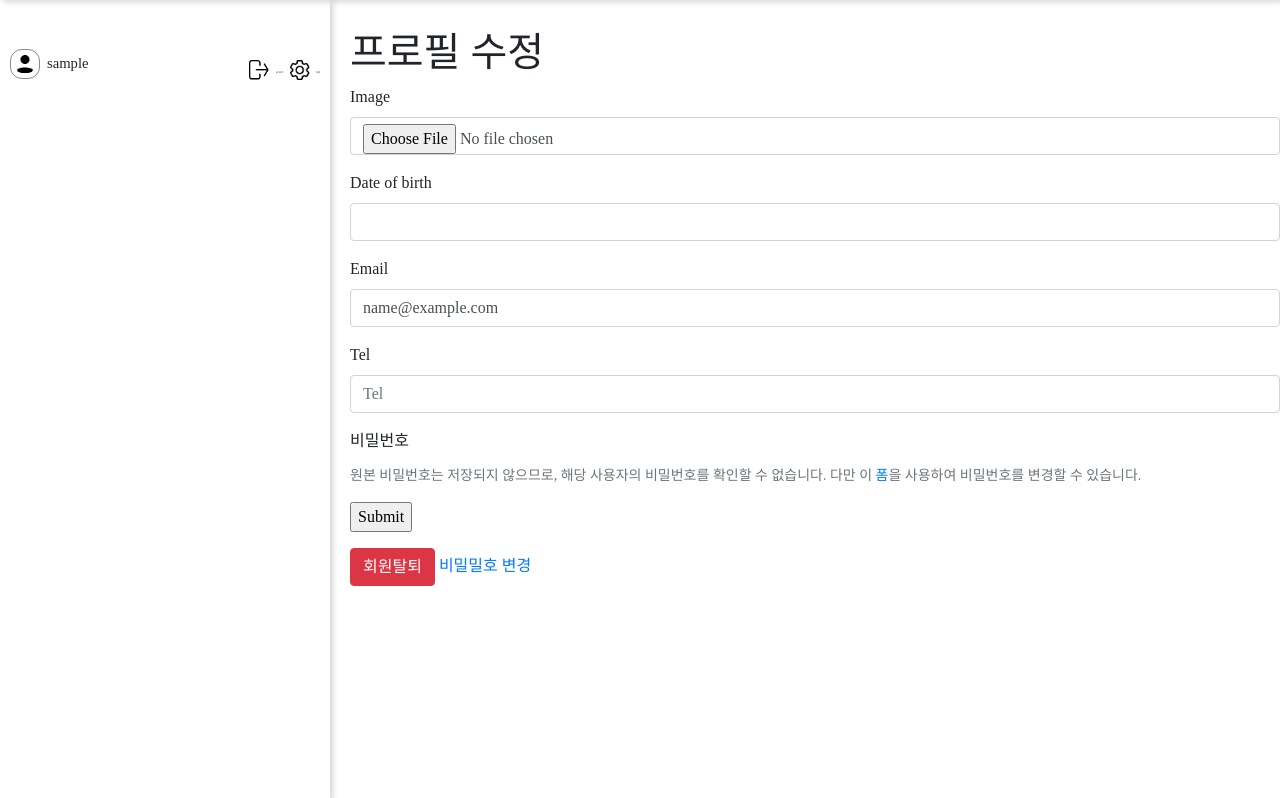
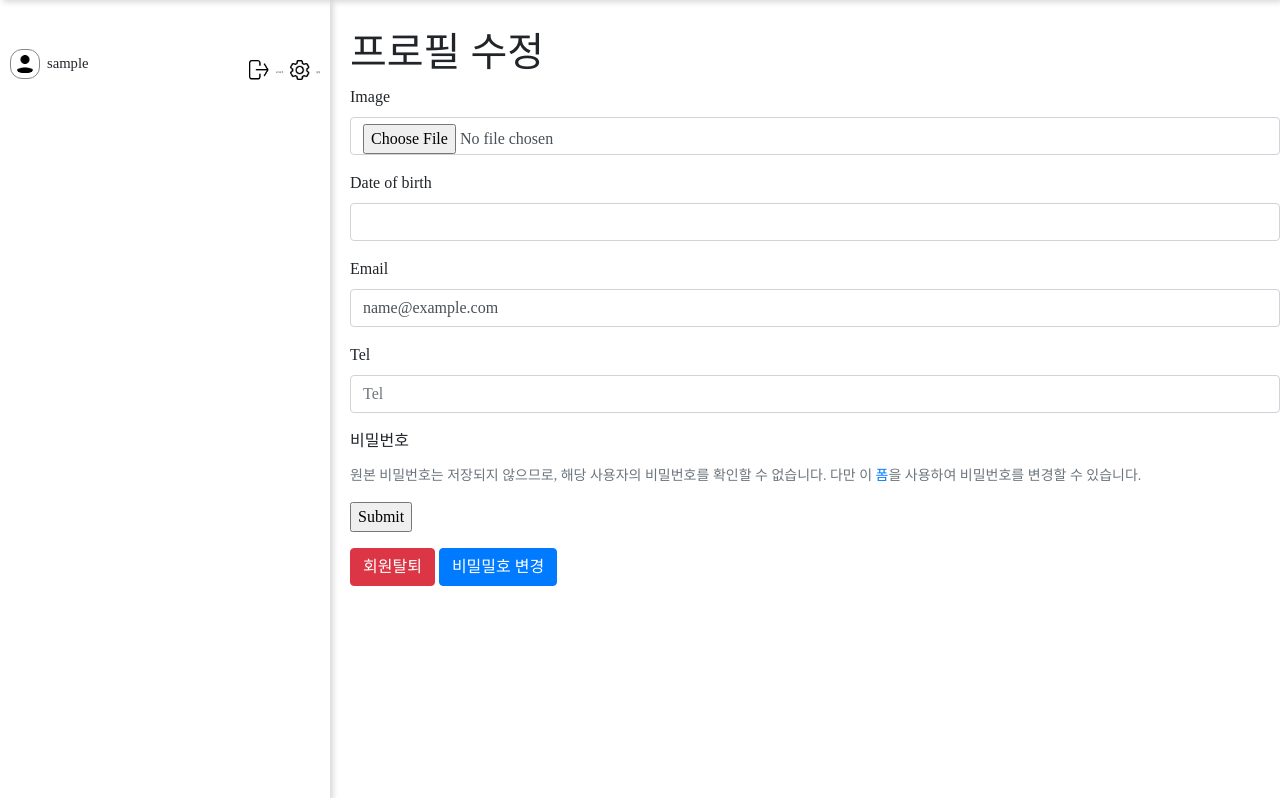
Before and after one commit to Likelion-at-SMWU/meetwizard, a Django app: page /accounts/update/ in a window 1280 px wide; the page is wider, and only the part inside the window is pictured. Shown: the part 112-910 px from the top of that part. Run offline with Django 3.2, Linux system fonts and the light colour scheme; the visitor is signed in with stand-in values (Sample User, id 1); data that the repository does not hold is empty; some libraries are stand-ins or nearby versions; some web fonts are replaced.

Commit message:
for Heroku

```diff
--- a/accounts/templates/accounts/update.html
+++ b/accounts/templates/accounts/update.html
@@ -31,6 +31,6 @@
 </form>
 
 <a href="{% url 'accounts_delete' %}" class="btn btn-danger">회원탈퇴</a>
-<a href="{% url 'password' %}">비밀밀호 변경</a>
+<a href="{% url 'password' %}" class="btn btn-primary">비밀밀호 변경</a>
 </main>
 {% endblock %}
```
